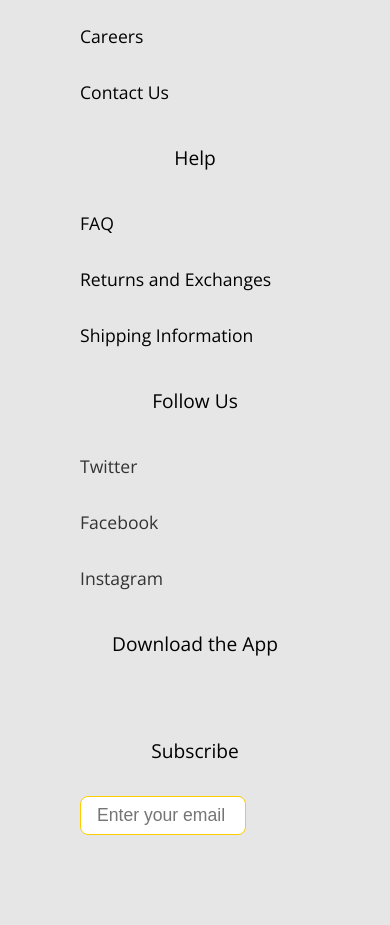
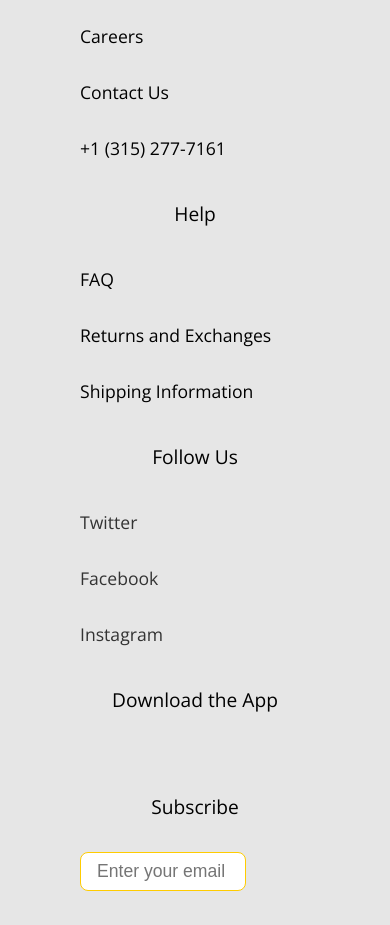
Before and after one commit to mircntzr/e-commerce, a React (Create React App) app: page /cart in a window 390 px wide. Shown: the part 1200-2125 px from the top of the page. Built offline with nearby package versions, Linux system fonts and the light colour scheme.

Commit message:
added phone number
added phone number

```diff
--- a/src/components/Footer/Footer.jsx
+++ b/src/components/Footer/Footer.jsx
@@ -9,6 +9,7 @@ const Footer = () => {
         <ul>
           <li>Careers</li>
           <li>Contact Us</li>
+          <li>+1 (315) 277-7161</li>
         </ul>
       </div>
       <div className={styles.footerSection}>
--- a/src/pages/Home/Home.jsx
+++ b/src/pages/Home/Home.jsx
@@ -8,7 +8,7 @@ const Home = () => {
   const [search, setSearch] = useState("");
 
   useEffect(() => {
-    document.title = "ri-ticaret";
+    document.title = "Vintaggy";
   }, []);
 
   return (
```
Also changed, not shown: 1 other file (tests, documents, lock files or other folders).
